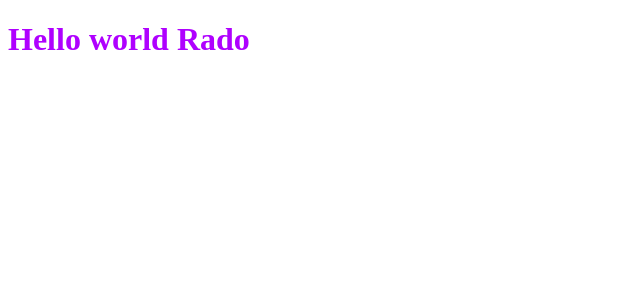
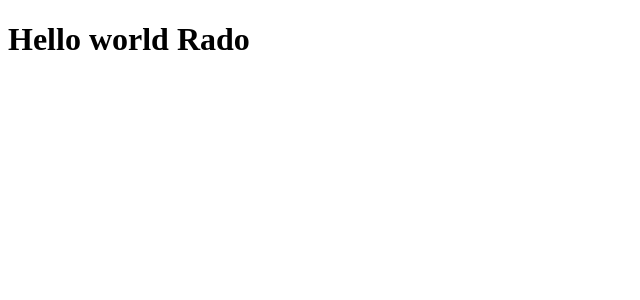
Before and after one commit to radoam/expense-manager-app, a React app in the folder client/: page / in a window 1280 px wide. Shown: the top 300 px of the page, without its empty margins (0-640 px from the left). Built offline with nearby package versions, Linux system fonts and the light colour scheme.

Commit message:
Delete unnecessary files

```diff
--- a/client/src/index.tsx
+++ b/client/src/index.tsx
@@ -1,7 +1,6 @@
 import React, { StrictMode } from 'react';
 import ReactDOM from 'react-dom';
 import App from './App';
-import './main.scss';
 
 ReactDOM.render(
     <StrictMode>
--- a/client/src/main.scss
+++ /dev/null
@@ -1,3 +0,0 @@
-.helloWorld {
-  color: rgb(175, 0, 255);
-}
```
